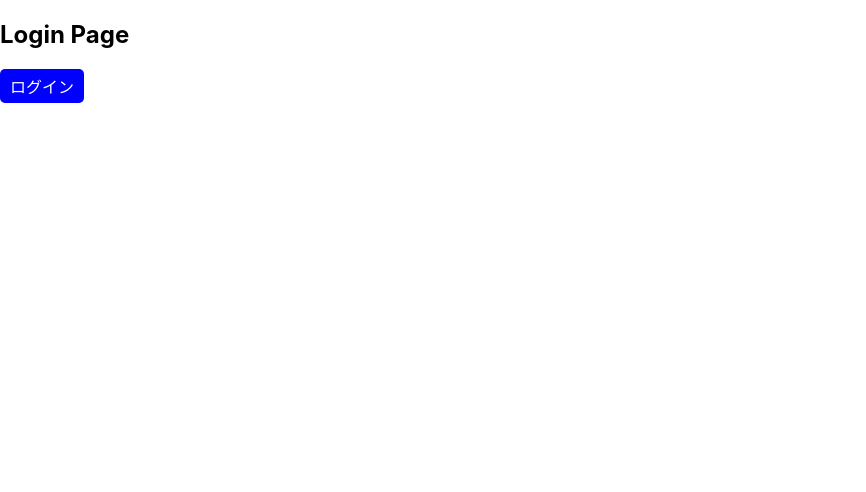
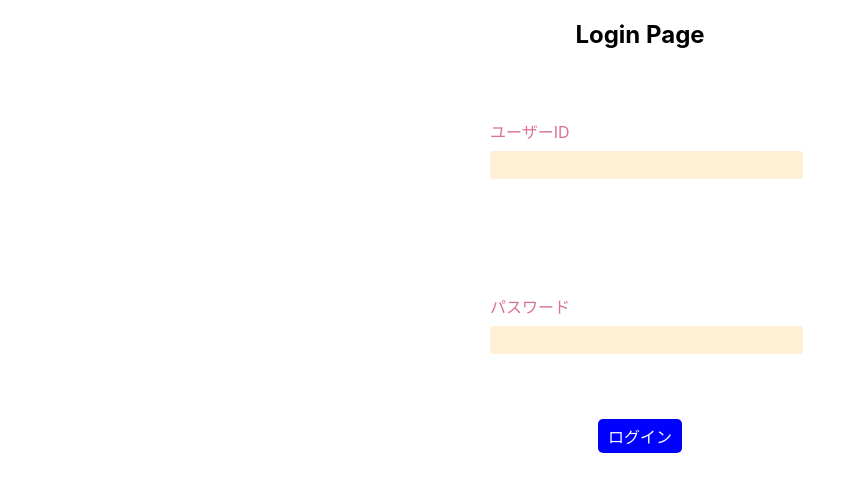
Before and after one commit to tky3a/react_sample, a React (Create React App) app: page /login in a window 1280 px wide. Shown: the top 492 px of the page, without its empty margins (0-866 px from the left). Built offline with nearby package versions, Linux system fonts and the light colour scheme.

Commit message:
フォームと画面のベース作成

```diff
--- a/src/App.js
+++ b/src/App.js
@@ -1,6 +1,6 @@
 import './App.css';
 import { Provider } from 'react-redux';
-import Routers from './router/Index';
+import Routers from './router/index';
 import store from './redux/store';
 
 const App = () => (
--- a/src/components/Button.js
+++ b/src/components/Button.js
@@ -1,6 +1,6 @@
 import styled from 'styled-components';
 
-// デフォルトボタン(propsによって色を変える)
+// デフォルトボタン(画面から受け取るpropsによって色を変える)
 const Button = styled.button.attrs(({ color = '#007bff' }) => {
   console.log('propsでcolorを受け取る', color);
   return ({
--- /dev/null
+++ b/src/components/PageBody.js
@@ -0,0 +1,11 @@
+import styled from 'styled-components';
+
+// 画面の一番外側のdiv
+const PageBody = styled.div`
+display: flex;
+align-items: center;
+justify-content: center;
+flex-direction: column;
+`;
+
+export default PageBody;
--- /dev/null
+++ b/src/components/forms/FormGroup.js
@@ -0,0 +1,11 @@
+import styled from 'styled-components';
+
+// 実態はただのdiv
+const FormGroup = styled.div`
+	color: palevioletred;
+    display: block;
+	width: 300px;
+	margin: 50px auto;
+`;
+
+export default FormGroup;
--- /dev/null
+++ b/src/components/forms/Input.js
@@ -0,0 +1,13 @@
+import styled from 'styled-components';
+
+const Input = styled.input`
+	padding: 0.5em;
+	color: palevioletred;
+	background: papayawhip;
+	border: none;
+	border-radius: 3px;
+	width: 100%;
+	margin-bottom: 0.5em;
+`;
+
+export default Input;
--- /dev/null
+++ b/src/components/forms/Label.js
@@ -0,0 +1,8 @@
+import styled from 'styled-components';
+
+const Label = styled.label`
+        margin-bottom: 0.5em;
+        color: palevioletred;
+        display: block;
+    `;
+export default Label;
--- /dev/null
+++ b/src/components/forms/Message.js
@@ -0,0 +1,9 @@
+import styled from 'styled-components';
+
+const Message = styled.label`
+	margin-bottom: 0.5em;
+	color: palevioletred;
+    display: block;
+`;
+
+export default Message;
--- /dev/null
+++ b/src/components/forms/index.js
@@ -0,0 +1,9 @@
+import FormGroup from './FormGroup';
+import Label from './Label';
+import Input from './Input';
+import Message from './Message';
+
+// フォームに使うコンポーネントを全てimportする
+export {
+  FormGroup, Label, Input, Message,
+};
--- a/src/pages/login/index.js
+++ b/src/pages/login/index.js
@@ -1,13 +1,108 @@
+import { useEffect, useState } from 'react';
+import { useDispatch, useSelector } from 'react-redux';
+import { useNavigate } from 'react-router-dom';
 import Button from '../../components/Button';
+import {
+  Label, FormGroup, Input, Message,
+} from '../../components/forms';
+import PageBody from '../../components/PageBody';
+import { setToken } from '../../redux/login/loginSlice';
+
+// import { pc, sp, tab } from '../../media';
 
 // TODO: reduxとカスタムフック
-const Login = () => (
-  <>
-    <h2>Login Page</h2>
-    <div>
-      <Button color="blue" onClick={() => { console.log(11234); }}>ログイン</Button>
-    </div>
-  </>
-);
+const Login = () => {
+  const dispatch = useDispatch();
+  const navigate = useNavigate();
+  const [userId, setUserId] = useState('');
+  const [userIdMessage, setUserIdMessage] = useState('');
+  const [userPassword, setUserPassword] = useState('');
+  const [userPasswordMessage, setUserPasswordMessage] = useState('');
+  const [isLogin, setIsLogin] = useState(false);
+  const token = useSelector((state) => state.logins.loginToken);
+
+  // inputの入力値を取得
+  const handleChange = (e) => {
+    console.log('event', e);
+    if (e.target.name === 'userId') {
+      setUserId(() => e.target.value);
+      // 入力されたらメッセージ初期化
+      if (e.target.value.length >= 1) {
+        setUserIdMessage('');
+      }
+    } else {
+      setUserPassword(() => e.target.value);
+      // 入力されたらメッセージ初期化
+      if (e.target.value.length >= 1) {
+        setUserPasswordMessage('');
+      }
+    }
+  };
+
+  useEffect(() => {
+    if (isLogin) {
+      console.log('tokenがセットされました.ここでトップに遷移');
+      console.log('ここで取得できてないからか？？？', localStorage.getItem('loginToken'));
+      navigate('/', { replace: true });
+      console.log('------------------------');
+    }
+  }, [navigate, isLogin]);
+
+  // 入力値チェック
+  const loginCheck = () => {
+    // ログイン成功
+    if (userId && userPassword) {
+      console.log('tokenがセットされていないはず', token);
+      dispatch(setToken('token'));
+      setIsLogin(true);
+      // ローカルストレージで持ってないとリロードで消える
+      localStorage.setItem('loginToken', 'token');
+    }
+
+    // ログイン失敗
+    if (!userId) {
+      setUserIdMessage('ユーザーIDを入力してください。');
+    }
+    if (!userPassword) {
+      setUserPasswordMessage('パスワードを入力してください。');
+    }
+  };
+
+  return (
+    <PageBody>
+      <h2>Login Page</h2>
+      <FormGroup>
+        <Label>ユーザーID</Label>
+        <Input value={userId} onChange={handleChange} name="userId" type="text" />
+        <Message>{userIdMessage}</Message>
+      </FormGroup>
+      <FormGroup>
+        <Label>パスワード</Label>
+        <Input value={userPassword} onChange={handleChange} name="userPassword" type="password" />
+        <Message>{userPasswordMessage}</Message>
+      </FormGroup>
+      <div>
+        <Button color="blue" onClick={() => loginCheck()}>ログイン</Button>
+      </div>
+    </PageBody>
+  );
+};
+
+// レスポンシブにする方法
+// const Box = styled.div`
+//     background-color: red;
+//     ${sp`
+//         width: 20px;
+//         height: 20px;
+//     `}
+//     ${tab`
+//         width: 50px;
+//         height: 50px;
+//     `}
+//     ${pc`
+//         width: 100px;
+//         height: 100px;
+//     `}
+// `;
 
 export default Login;
--- a/src/pages/top/index.js
+++ b/src/pages/top/index.js
@@ -1,5 +1,5 @@
 const Top = () => (
-  <h2>Top Page</h2>
+  <h2>TOPページ</h2>
 );
 
 export default Top;
--- a/src/router/Index.js
+++ b/src/router/Index.js
@@ -1,19 +1,24 @@
 import {
   BrowserRouter, Routes, Route,
 } from 'react-router-dom';
-import { useSelector } from 'react-redux';
+// import { useSelector } from 'react-redux';
 import AuthGuarde from '../components/AuthGuarde';
-import Login from '../pages/login/Index';
-import Top from '../pages/top/Index';
-import NotFound from '../pages/notFound/Index';
+import Login from '../pages/login';
+import Top from '../pages/top';
+import NotFound from '../pages/notFound';
 
 // URLを設定
 const Routers = () => {
-  const token = useSelector((state) => state.logins.loginToken);
+  // const token = useSelector((state) => state.logins.loginToken);
+  // ローカルストレージからキーを指定して取得
+  const token = localStorage.getItem('loginToken');
+  console.log('routerでtokenは取得できてないのか？', token);
 
   // ログイン済みかを判定
   const loginCheck = () => {
+    console.log('>??????/', token);
     if (!token) {
+      console.log('ここにはきてないよね？');
       return false;
     }
     return true;
```
Also changed, not shown: .eslintrc.js.
